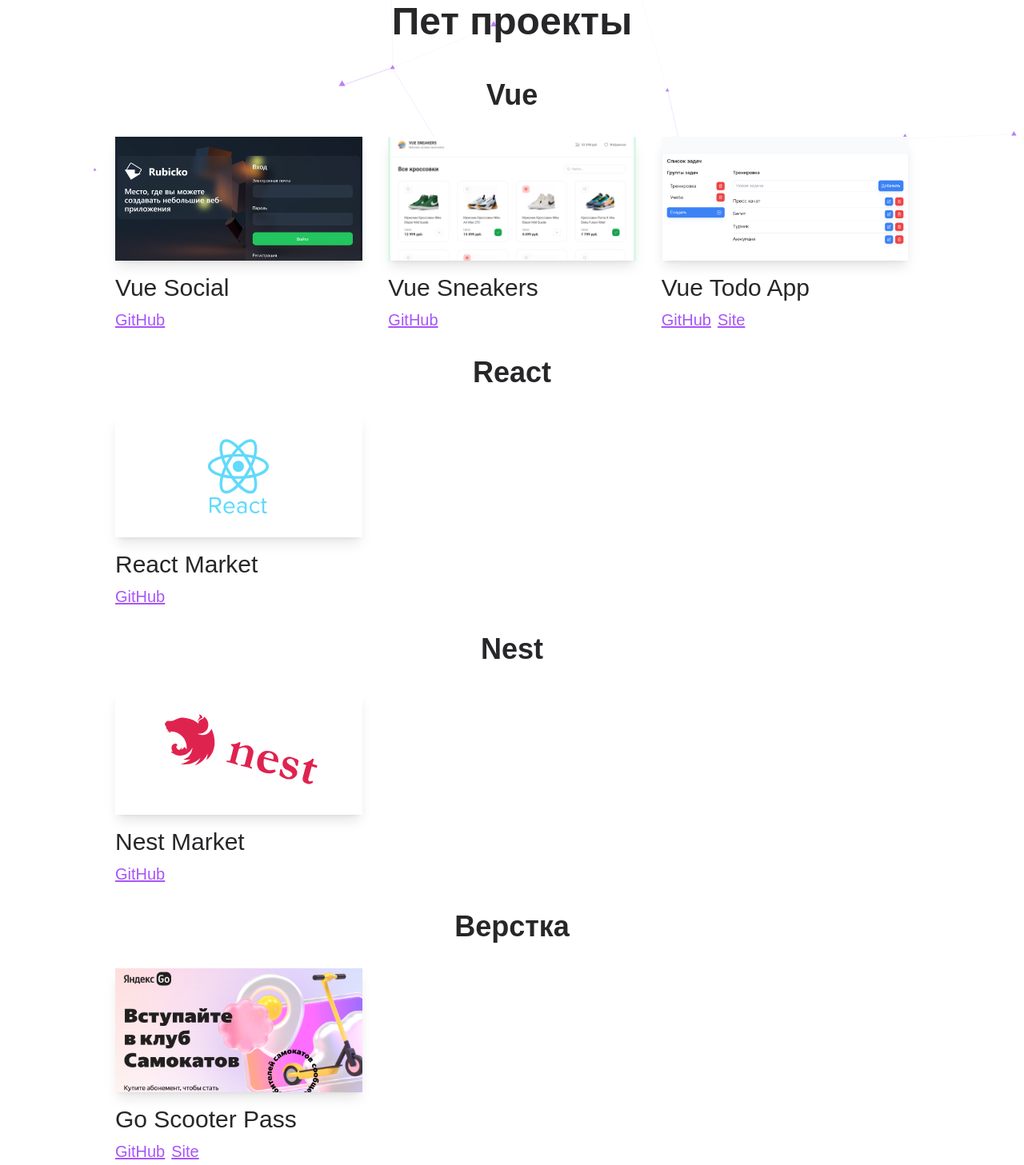
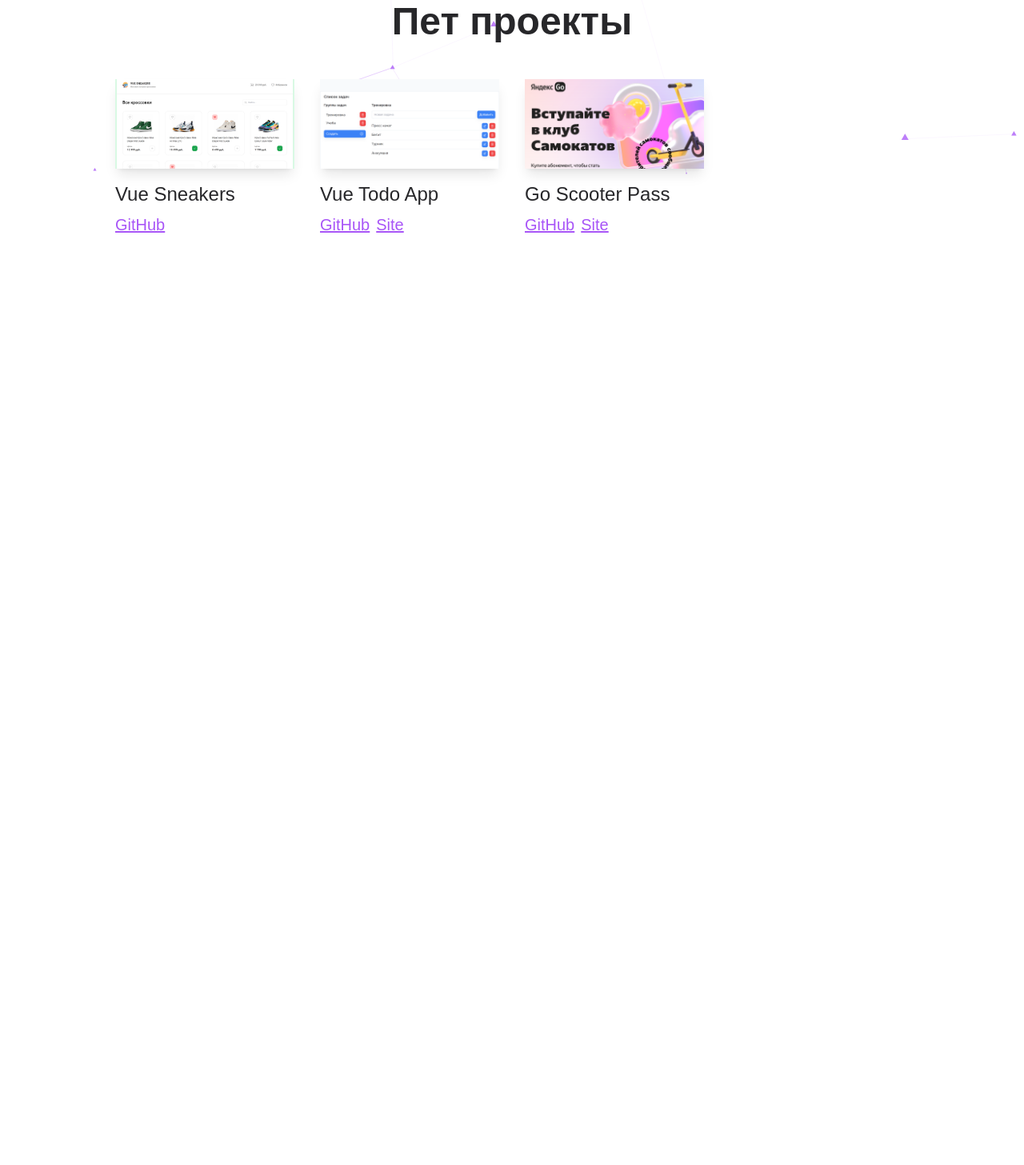
Before and after one commit to mkstas/js-personal, a website built with Vite: page index.html in a window 1280 px wide. Shown: the part 561-2018 px from the top of the page at 80% size. After the commit the page ends 888 px from the top, so only its background shows below. Built offline with nearby package versions, Linux system fonts and the light colour scheme; a web font is replaced by a local one.

Commit message:
feat: delete some works

```diff
--- a/index.html
+++ b/index.html
@@ -45,31 +45,7 @@
       <section class="py-4 md:py-8 lg:pt-16">
         <h2 class="text-center text-4xl lg:text-5xl font-bold">Пет проекты</h2>
         <div class="mt-8 lg:mt-12 space-y-4 md:space-y-8">
-          <!-- vue -->
-          <div class="space-y-4 md:space-y-8">
-            <h3 class="text-center text-3xl lg:text-4xl font-bold">Vue</h3>
-            <div class="grid grid-cols-2 lg:grid-cols-3 gap-4 md:gap-8">
-              <!-- vue-social -->
-              <article>
-                <div class="relative pb-[50%] shadow-lg">
-                  <img
-                    src="/images/vue-social.webp"
-                    alt="Vue Social"
-                    class="absolute w-full h-full object-cover"
-                  />
-                </div>
-                <h3 class="mt-2 md:mt-4 text-xl md:text-3xl font-medium">Vue Social</h3>
-                <div class="md:mt-2 flex gap-2">
-                  <a
-                    href="https://github.com/mkstas/vue-social"
-                    target="_blank"
-                    class="md:text-xl text-purple-500 hover:text-purple-700 font-medium underline"
-                  >
-                    GitHub
-                  </a>
-                </div>
-              </article>
-
+          <div class="grid grid-cols-2 md:grid-cols-3 lg:grid-cols-4 gap-4 md:gap-8">
             <!-- vue-sneakers -->
             <article>
               <div class="relative pb-[50%] shadow-lg">
@@ -79,7 +55,7 @@
                   class="absolute w-full h-full object-cover"
                 />
               </div>
-                <h3 class="mt-2 md:mt-4 text-xl md:text-3xl font-medium">Vue Sneakers</h3>
+              <h3 class="mt-2 md:mt-4 text-xl md:text-2xl font-medium">Vue Sneakers</h3>
               <div class="md:mt-2 flex gap-2">
                 <a
                   href="https://github.com/mkstas/vue-sneakers"
@@ -90,7 +66,6 @@
                 </a>
               </div>
             </article>
-
             <!-- vue-todo-app -->
             <article>
               <div class="relative pb-[50%] shadow-lg">
@@ -100,7 +75,7 @@
                   class="absolute w-full h-full object-cover"
                 />
               </div>
-                <h3 class="mt-2 md:mt-4 text-xl md:text-3xl font-medium">Vue Todo App</h3>
+              <h3 class="mt-2 md:mt-4 text-xl md:text-2xl font-medium">Vue Todo App</h3>
               <div class="md:mt-2 flex gap-2">
                 <a
                   href="https://github.com/mkstas/vue-todo-app"
@@ -118,65 +93,7 @@
                 </a>
               </div>
             </article>
-            </div>
-          </div>
-          <!-- react -->
-          <div class="space-y-4 md:space-y-8">
-            <h3 class="text-center text-3xl lg:text-4xl font-bold">React</h3>
-            <div class="grid grid-cols-2 lg:grid-cols-3 gap-4 md:gap-8">
-              <!-- react-market -->
-              <article>
-                <div class="relative pb-[50%] shadow-lg">
-                  <img
-                    src="/images/react.svg"
-                    alt="React Market"
-                    class="absolute w-full h-full object-cover"
-                  />
-                </div>
-                <h3 class="mt-2 md:mt-4 text-xl md:text-3xl font-medium">React Market</h3>
-                <div class="md:mt-2 flex gap-2">
-                  <a
-                    href="https://github.com/mkstas/react-market"
-                    target="_blank"
-                    class="md:text-xl text-purple-500 hover:text-purple-700 font-medium underline"
-                  >
-                    GitHub
-                  </a>
-                </div>
-              </article>
-            </div>
-          </div>
-          <!-- nest -->
-          <div class="space-y-4 md:space-y-8">
-            <h3 class="text-center text-3xl lg:text-4xl font-bold">Nest</h3>
-            <div class="grid grid-cols-2 lg:grid-cols-3 gap-4 md:gap-8">
-              <!-- nest-market -->
-              <article>
-                <div class="relative pb-[50%] shadow-lg">
-                  <img
-                    src="/images/nest.svg"
-                    alt="Nest Market"
-                    class="absolute w-full h-full object-cover"
-                  />
-                </div>
-                <h3 class="mt-2 md:mt-4 text-xl md:text-3xl font-medium">Nest Market</h3>
-                <div class="md:mt-2 flex gap-2">
-                  <a
-                    href="https://github.com/mkstas/nest-market"
-                    target="_blank"
-                    class="md:text-xl text-purple-500 hover:text-purple-700 font-medium underline"
-                  >
-                    GitHub
-                  </a>
-                </div>
-              </article>
-            </div>
-          </div>
-          <!-- верстка -->
-          <div class="space-y-4 md:space-y-8">
-            <h3 class="text-center text-3xl lg:text-4xl font-bold">Верстка</h3>
-            <div class="grid grid-cols-2 lg:grid-cols-3 gap-4 md:gap-8">
-              <!-- vanilla-go-scooter-pass -->
+            <!-- go-scooter-pass -->
             <article>
               <div class="relative pb-[50%] shadow-lg">
                 <img
@@ -185,7 +102,7 @@
                   class="absolute w-full h-full object-cover"
                 />
               </div>
-                <h3 class="mt-2 md:mt-4 text-xl md:text-3xl font-medium">Go Scooter Pass</h3>
+              <h3 class="mt-2 md:mt-4 text-xl md:text-2xl font-medium">Go Scooter Pass</h3>
               <div class="md:mt-2 flex gap-2">
                 <a
                   href="https://github.com/mkstas/vanilla-go-scooter-pass"
@@ -204,8 +121,6 @@
               </div>
             </article>
           </div>
-          </div>
-        </div>
       </section>
     </main>
     <script src="/particles.min.js"></script>
```
Lines whose indentation alone changed are shown as unchanged.
